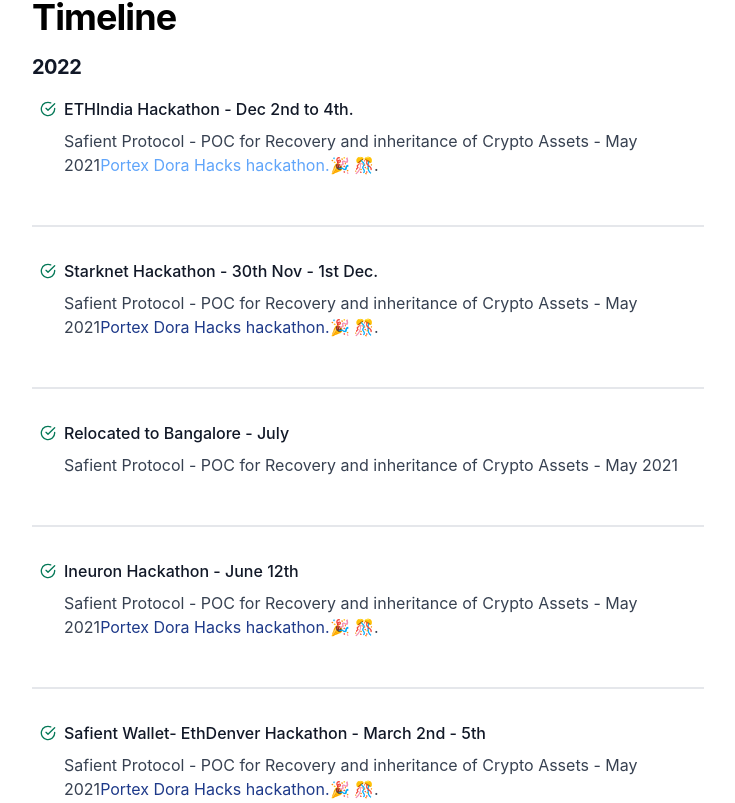
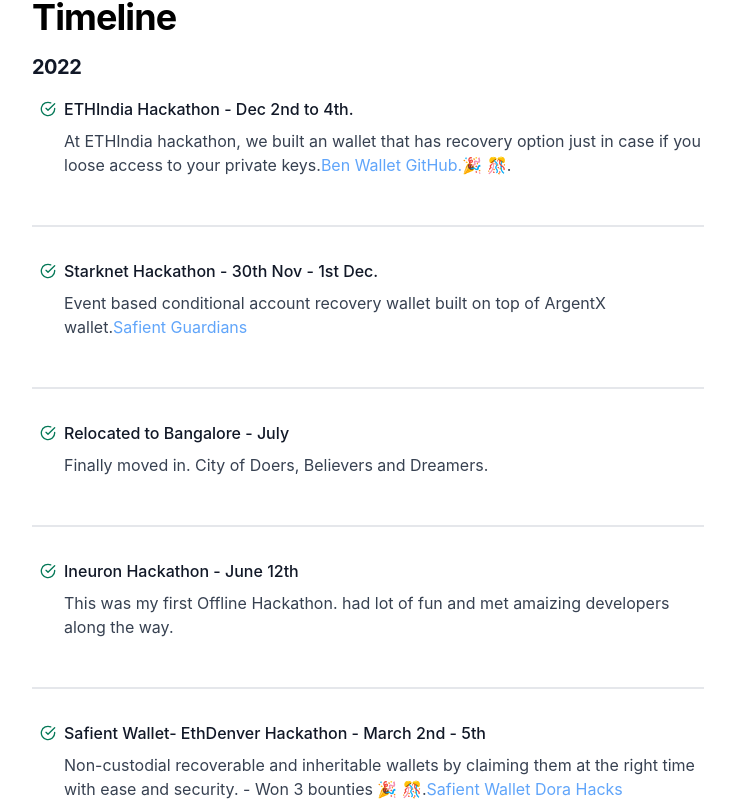
Before and after one commit to Koushith/Next.js-Portfolio-2021, a Next.js app: page / in a window 1280 px wide. Shown: the part 1897-2700 px from the top of the page, without its empty margins (272-1007 px from the left). Built offline with nearby package versions, Linux system fonts and the light colour scheme; what @tailwindcss/typography would draw is missing.

Commit message:
adds resume link

```diff
--- a/components/Timeline.js
+++ b/components/Timeline.js
@@ -152,13 +152,13 @@
 
       <ul>
         <Step title="ETHIndia Hackathon - Dec 2nd to 4th.">
-          Safient Protocol - POC for Recovery and inheritance of Crypto Assets -
-          May 2021
+          At ETHIndia hackathon, we built an wallet that has recovery option
+          just in case if you loose access to your private keys.
           <Link href="https://portex.xyz/">
-            <a target="_next">Portex</a>
+            <a target="_next">Ben Wallet</a>
           </Link>{" "}
           <Link href="https://github.com/koshikraj/portex">
-            <a target="_next">Dora Hacks hackathon.</a>
+            <a target="_next"> GitHub.</a>
           </Link>
           🎉 🎊.
         </Step>
@@ -166,64 +166,39 @@
       <Divider />
       <ul>
         <Step title="Starknet Hackathon - 30th Nov - 1st Dec.">
-          Safient Protocol - POC for Recovery and inheritance of Crypto Assets -
-          May 2021
-          <Link href="https://portex.xyz/">
-            <a target="_next" className="text-blue-900">
-              Portex
-            </a>
+          Event based conditional account recovery wallet built on top of
+          ArgentX wallet.
+          <Link href="https://devfolio.co/projects/safient-guardians-deed">
+            <a target="_next">Safient Guardians</a>
           </Link>{" "}
-          <Link href="https://github.com/koshikraj/portex">
-            <a target="_next" className="text-blue-900">
-              Dora Hacks hackathon.
-            </a>
-          </Link>
-          🎉 🎊.
         </Step>
       </ul>
       <Divider />
 
       <ul>
         <Step title="Relocated to Bangalore - July">
-          Safient Protocol - POC for Recovery and inheritance of Crypto Assets -
-          May 2021
+          Finally moved in. City of Doers, Believers and Dreamers.
         </Step>
       </ul>
       <Divider />
 
       <ul>
         <Step title="Ineuron Hackathon - June 12th ">
-          Safient Protocol - POC for Recovery and inheritance of Crypto Assets -
-          May 2021
-          <Link href="https://portex.xyz/">
-            <a target="_next" className="text-blue-900">
-              Portex
-            </a>
-          </Link>{" "}
-          <Link href="https://github.com/koshikraj/portex">
-            <a target="_next" className="text-blue-900">
-              Dora Hacks hackathon.
-            </a>
-          </Link>
-          🎉 🎊.
+          This was my first Offline Hackathon. had lot of fun and met amaizing
+          developers along the way.
         </Step>
       </ul>
       <Divider />
       <ul>
         <Step title="Safient Wallet- EthDenver Hackathon - March 2nd - 5th">
-          Safient Protocol - POC for Recovery and inheritance of Crypto Assets -
-          May 2021
-          <Link href="https://portex.xyz/">
-            <a target="_next" className="text-blue-900">
-              Portex
-            </a>
+          Non-custodial recoverable and inheritable wallets by claiming them at
+          the right time with ease and security. - Won 3 bounties 🎉 🎊.
+          <Link href="https://dorahacks.io/buidl/2222">
+            <a target="_next">Safient Wallet</a>
           </Link>{" "}
-          <Link href="https://github.com/koshikraj/portex">
-            <a target="_next" className="text-blue-900">
-              Dora Hacks hackathon.
-            </a>
+          <Link href="https://github.com/safient/wallet">
+            <a target="_next">Dora Hacks hackathon.</a>
           </Link>
-          🎉 🎊.
         </Step>
       </ul>
       <Divider />
```
